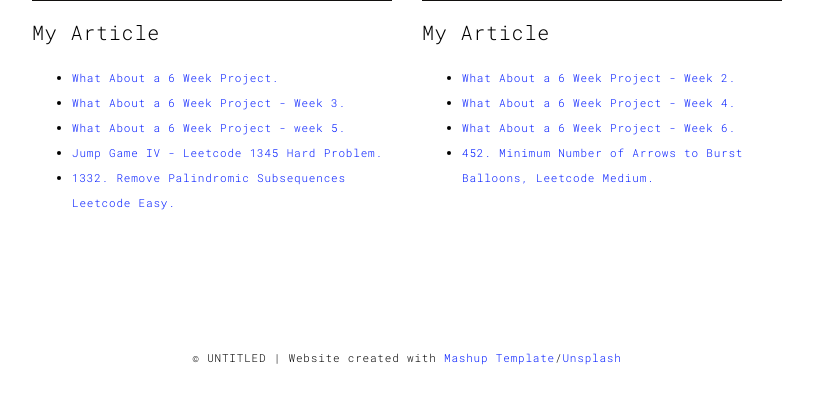
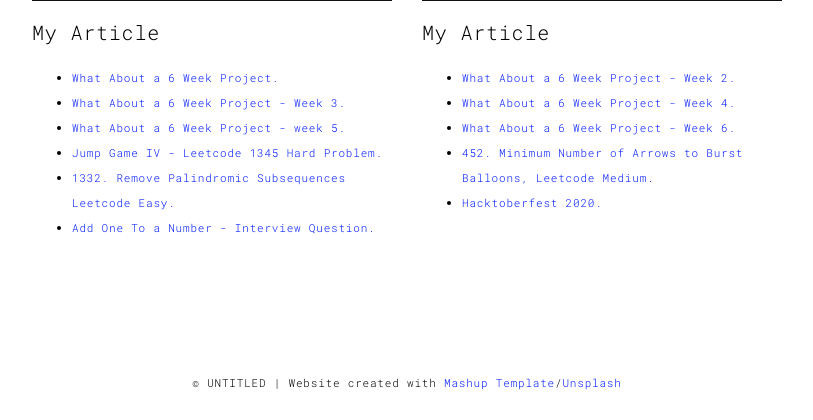
Before and after one commit to Rohithv07/PORTFO, a Flask app: template templates/work6.html in a window 1280 px wide. Shown: the part 844-1264 px from the top of the page, without its empty margins (233-1046 px from the left). Before the commit the page ends 1209 px from the top, so only its background shows below. Run offline with Flask 2, Linux system fonts and the light colour scheme; the template is opened without the code that fills it, so the values that code supplies are empty.

Commit message:
Added 2 blogs posted on dev.to

```diff
--- a/templates/work6.html
+++ b/templates/work6.html
@@ -86,6 +86,7 @@
                 <li><a href = "https://medium.com/@rohithv63/what-about-a-6-week-machine-learning-project-fd947e46c4a2?source=friends_link&sk=32fa5b4d05b0ab0d791be90af1b8b6b6">What About a 6 Week Project - week 5.</a></li>
                 <li><a href = "https://dev.to/rohithv07/jump-game-iv-leetcode-1345-hard-problem-4ha">Jump Game IV - Leetcode 1345 Hard Problem.</a></li>
                 <li><a href = "https://dev.to/rohithv07/1332-remove-palindromic-subsequences-leetcode-easy-33ji">1332. Remove Palindromic Subsequences Leetcode Easy.</a></li>
+                <li><a href = "https://dev.to/rohithv07/add-one-to-a-number-1lg4"> Add One To a Number - Interview Question.</a></li>
               </ul>
           </div>
           <div class="col-xs-12 col-md-6">
@@ -96,6 +97,7 @@
                 <li><a href = "https://medium.com/@rohithv63/what-about-a-6-week-machine-learning-project-4e328365f165?sk=c4d56d8adb64a496253b9298c0e3677d">What About a 6 Week Project - Week 4.</a></li>
                 <li><a href = "https://medium.com/@rohithv63/what-about-a-6-week-machine-learning-project-be0e7f205888?source=friends_link&sk=eb0b492f8d13e52b02800f7023dd7e3b">What About a 6 Week Project - Week 6.</a></li>
                 <li><a href = "https://dev.to/rohithv07/452-minimum-number-of-arrows-to-burst-balloons-medium-17ec">452. Minimum Number of Arrows to Burst Balloons, Leetcode Medium.</a></li>
+                <li><a href = "https://dev.to/rohithv07/hacktoberfest-2020-1cmb">Hacktoberfest 2020.</a></li>
 
               </ul>
           </div>
```
